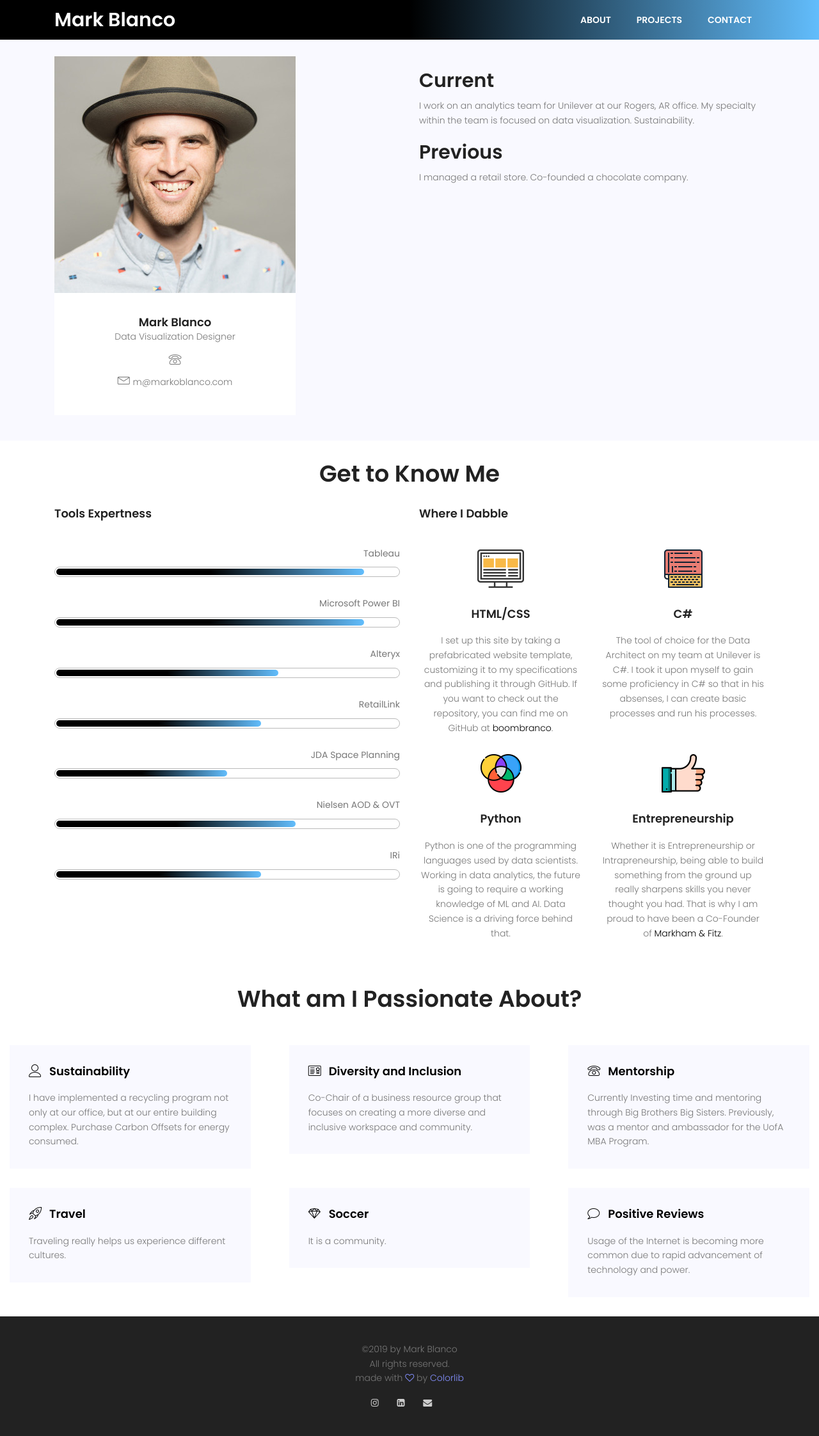
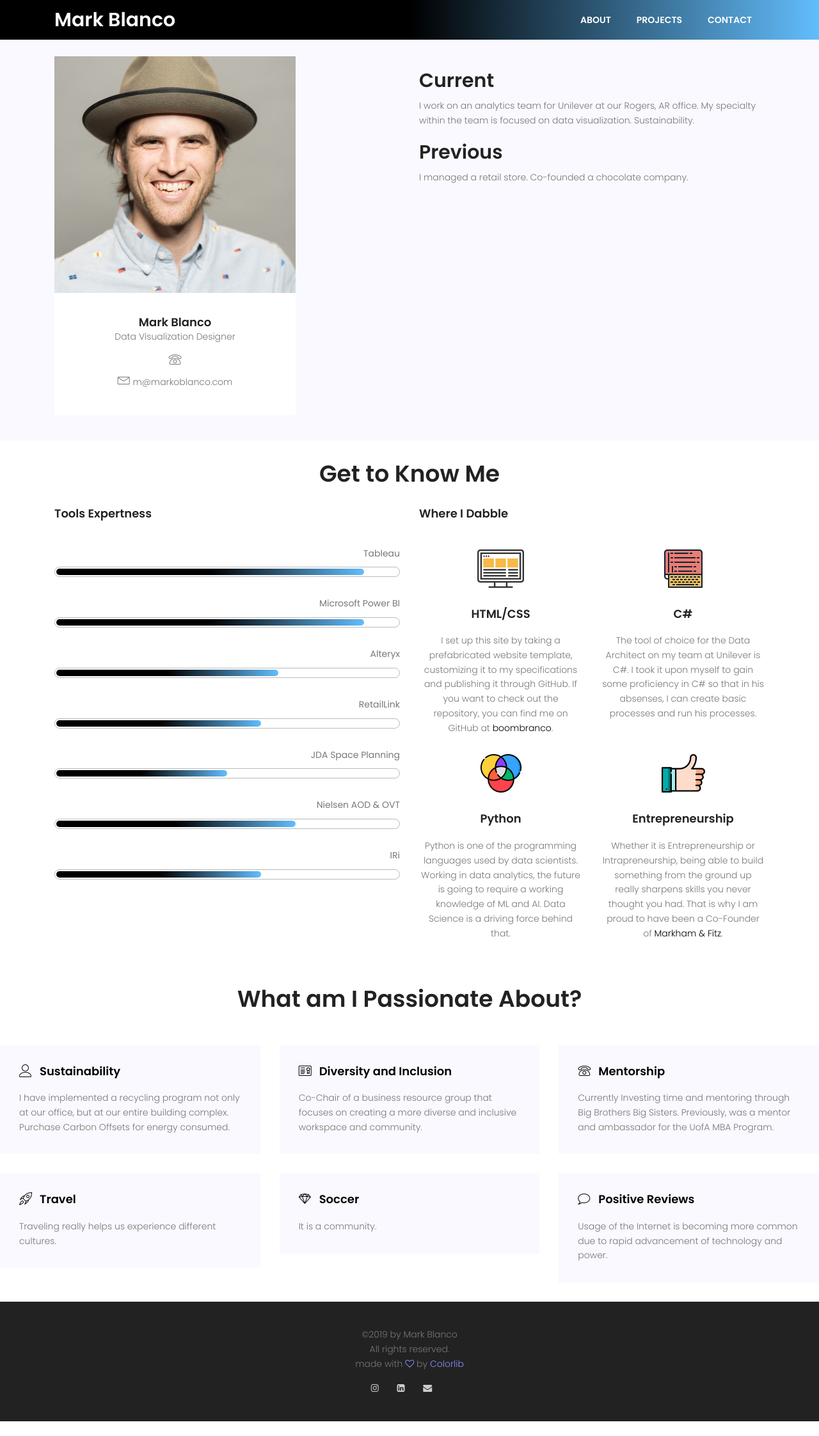
Before and after one commit to boombranco/boombranco.github.io, a Jekyll site: the page about.html, which Jekyll copies as it is, in a window 1280 px wide. Shown: the whole page at 64% size. Built offline with Jekyll 4.4.1, drawn with Linux system fonts in a browser that asks for light colours; nearby versions of some CDN libraries; after the commit the page ends 2222 px from its top, so only the background shows below that.

Commit message:
Testing out margin

```diff
--- a/about.html
+++ b/about.html
@@ -246,7 +246,7 @@
     <section class="feature-area">
       <div class="row">
         <div class="col-lg-4 col-md-6">
-          <div class="single-feature mb-30 mr-15 ml-15">
+          <div class="single-feature mb-30">
             <div class="title d-flex flex-row pb-20">
               <span class="lnr lnr-user"></span>
               <h4><a href="#">Sustainability</a></h4>
@@ -257,7 +257,7 @@
           </div>
         </div>
         <div class="col-lg-4 col-md-6">
-          <div class="single-feature mb-30 mr-15 ml-15">
+          <div class="single-feature mb-30">
             <div class="title d-flex flex-row pb-20">
               <span class="lnr lnr-license"></span>
               <h4><a href="#">Diversity and Inclusion</a></h4>
@@ -268,7 +268,7 @@
           </div>
         </div>
         <div class="col-lg-4 col-md-6">
-          <div class="single-feature mb-30 mr-15 ml-15">
+          <div class="single-feature mb-30">
             <div class="title d-flex flex-row pb-20">
               <span class="lnr lnr-phone"></span>
               <h4><a href="#">Mentorship</a></h4>
@@ -279,7 +279,7 @@
           </div>
         </div>
         <div class="col-lg-4 col-md-6">
-          <div class="single-feature mb-30 mr-15 ml-15">
+          <div class="single-feature mb-30">
             <div class="title d-flex flex-row pb-20">
               <span class="lnr lnr-rocket"></span>
               <h4><a href="#">Travel</a></h4>
@@ -290,7 +290,7 @@
           </div>
         </div>
         <div class="col-lg-4 col-md-6">
-          <div class="single-feature mb-30 mr-15 ml-15">
+          <div class="single-feature mb-30">
             <div class="title d-flex flex-row pb-20">
               <span class="lnr lnr-diamond"></span>
               <h4><a href="#">Soccer</a></h4>
@@ -301,7 +301,7 @@
           </div>
         </div>
         <div class="col-lg-4 col-md-6">
-          <div class="single-feature mb-30 mr-15 ml-15">
+          <div class="single-feature mb-30">
             <div class="title d-flex flex-row pb-20">
               <span class="lnr lnr-bubble"></span>
               <h4><a href="#">Positive Reviews</a></h4>
```
